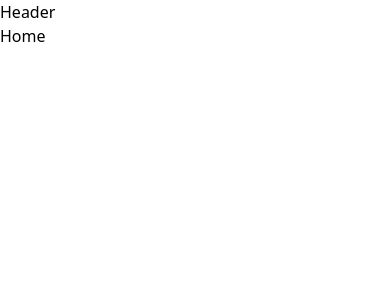
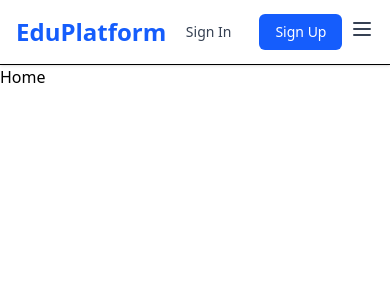
Before and after one commit to deepak04iiitn/Online-Learning-Platform, a React (Vite) app in the folder frontend/: page / in a window 390 px wide. Shown: the top 300 px of the page. Built offline with nearby package versions, Linux system fonts and the light colour scheme.

Commit message:
add: created a basic but responsive navbar

```diff
--- a/frontend/src/components/Header.jsx
+++ b/frontend/src/components/Header.jsx
@@ -1,9 +1,64 @@
-import React from 'react'
+import React from 'react';
+import { Link, useLocation } from 'react-router-dom';
 
 export default function Header() {
+
+  const location = useLocation();
+
   return (
-    <div>
-      Header
-    </div>
-  )
+    <header className="bg-white shadow-sm border-b">
+      <div className="max-w-7xl mx-auto px-4 sm:px-6 lg:px-8">
+        <div className="flex justify-between items-center h-16">
+
+          <div className="flex-shrink-0">
+            <Link to="/" className="text-2xl font-bold text-blue-600 hover:text-blue-700">
+              EduPlatform
+            </Link>
+          </div>
+
+          {/* Navigation */}
+          <nav className="hidden md:flex space-x-8">
+            <Link
+              to="/"
+              className={`px-3 py-2 text-sm font-medium transition-colors ${
+                location.pathname === '/'
+                  ? 'text-blue-600 border-b-2 border-blue-600'
+                  : 'text-gray-700 hover:text-blue-600'
+              }`}
+            >
+              Home
+            </Link>
+          </nav>
+
+          {/* Auth Buttons */}
+          <div className="flex items-center space-x-4">
+            <Link
+              to="/sign-in"
+              className="text-gray-700 hover:text-blue-600 px-3 py-2 text-sm font-medium transition-colors"
+            >
+              Sign In
+            </Link>
+            <Link
+              to="/sign-up"
+              className="bg-blue-600 hover:bg-blue-700 text-white px-4 py-2 rounded-md text-sm font-medium transition-colors"
+            >
+              Sign Up
+            </Link>
+          </div>
+
+          {/* Mobile menu button */}
+          <div className="md:hidden">
+            <button className="text-gray-700 hover:text-blue-600 focus:outline-none">
+              <svg className="h-6 w-6" fill="none" viewBox="0 0 24 24" stroke="currentColor">
+                <path strokeLinecap="round" strokeLinejoin="round" strokeWidth={2} d="M4 6h16M4 12h16M4 18h16" />
+              </svg>
+            </button>
+          </div>
+
+        </div>
+
+      </div>
+
+    </header>
+  );
 }
```
